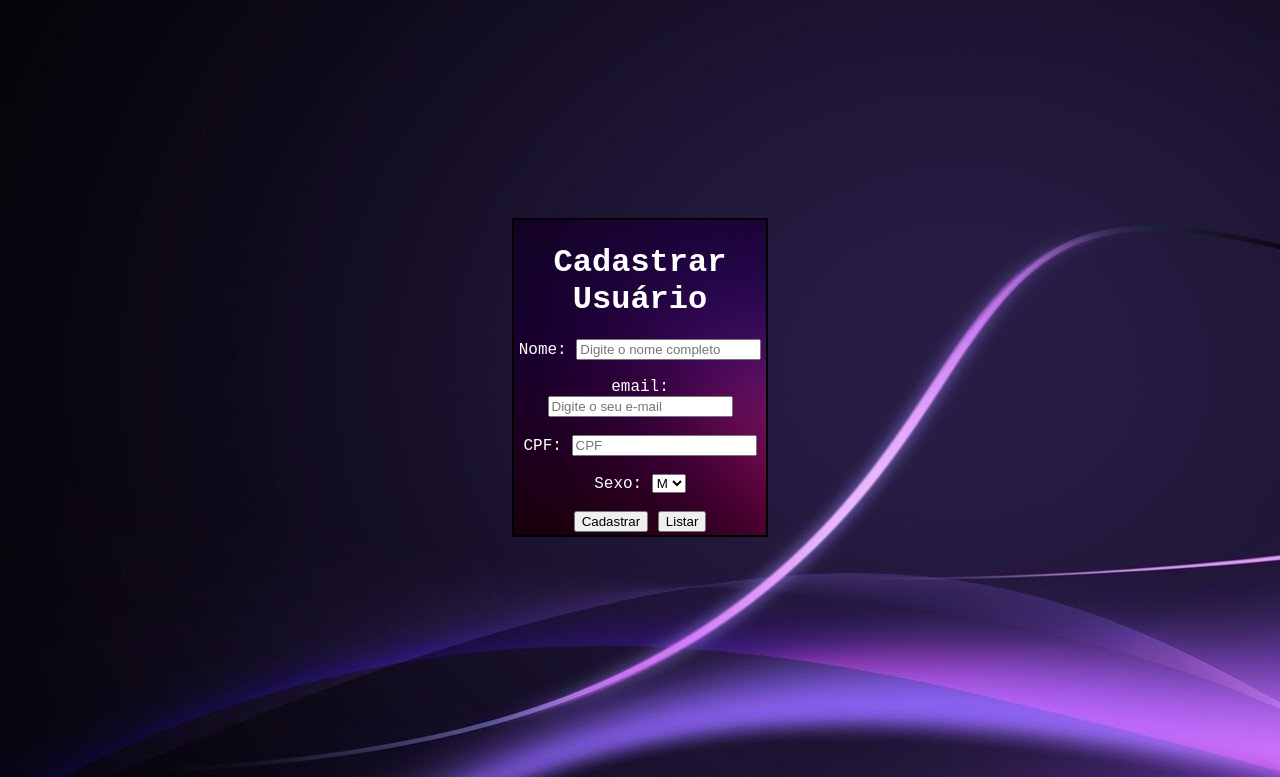
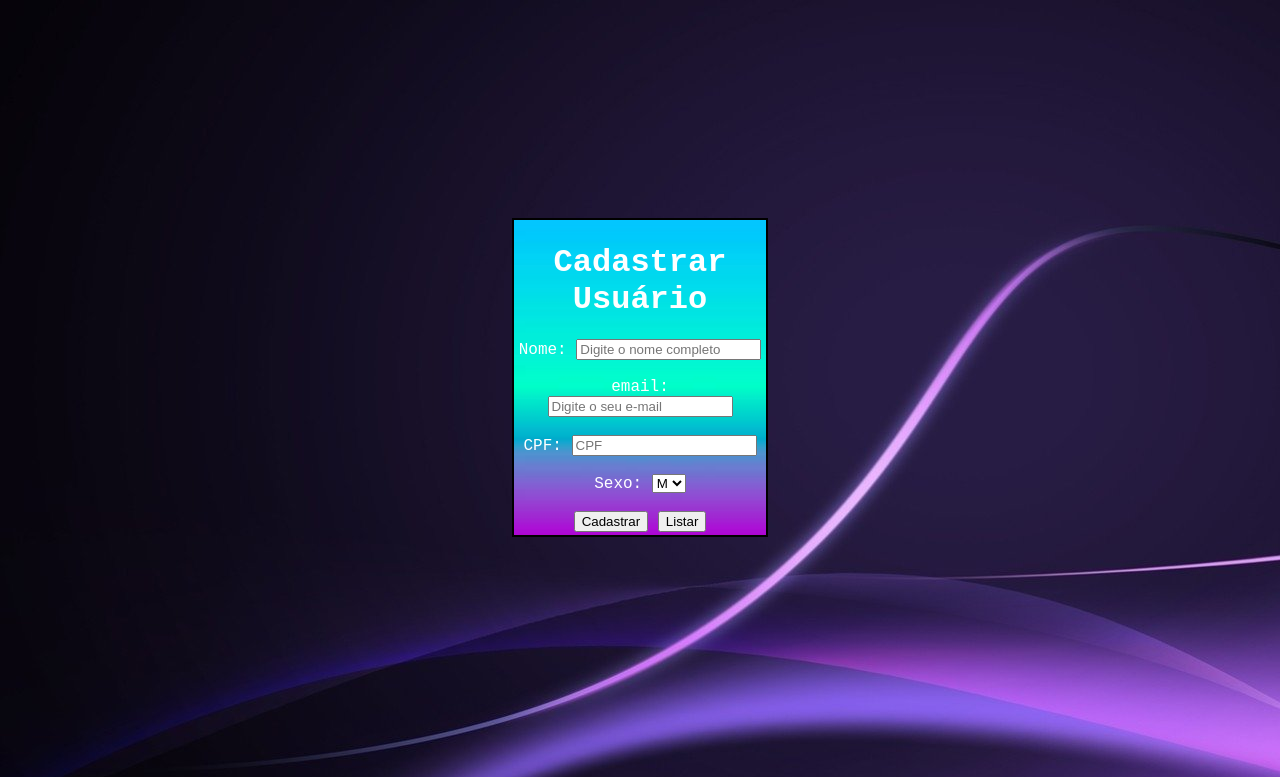
Before and after one commit to Myrthok/site_do_gustavo, a PHP site: page /cadastrar.php in a window 1280 px wide. Shown: the top 777 px of the page. Run offline with PHP 8.4, Linux system fonts and the light colour scheme.

Commit message:
Add files via upload

```diff
--- a/clientes/listar.css
+++ b/clientes/listar.css
@@ -6,7 +6,7 @@ body{
     margin-right: 40%;
     text-align: center;
     flex-direction: column;
-    color: aliceblue;
+    color: white;
 }
 
 #listar{
@@ -14,7 +14,7 @@ body{
     padding: 1%;
     background-color: white;
     background-size: 20%;
-    background-image: url(js/imagens/fundo\ roxo.jpg);
+    background-image: url(js/imagens/azul\ e\ roxo.jpg);
     background-size: cover;
     margin-top: -5%;
     font-family: 'Courier New', Courier, monospace;
@@ -28,7 +28,7 @@ body{
     background-size: 20%;
     font-family: 'Courier New', Courier, monospace;
     color: white;
-    background-image: url(/js/imagens/fundo\ roxo.jpg);
+    background-image: url(/js/imagens/azul\ e\ roxo.jpg);
     background-repeat: no-repeat;
     background-size: cover;
 }
@@ -40,7 +40,7 @@ body{
     background-size: 20%;
     font-family: 'Courier New', Courier, monospace;
     color: white;
-    background-image: url(/js/imagens/fundo\ roxo.jpg);
+    background-image: url(/js/imagens/azul\ e\ roxo.jpg);
     background-repeat: no-repeat;
     background-size: cover;
 }
```
Also changed, not shown: clientes/js/imagens/azul e roxo.jpg (added), clientes/js/imagens/dourado suave.jpg (added).
